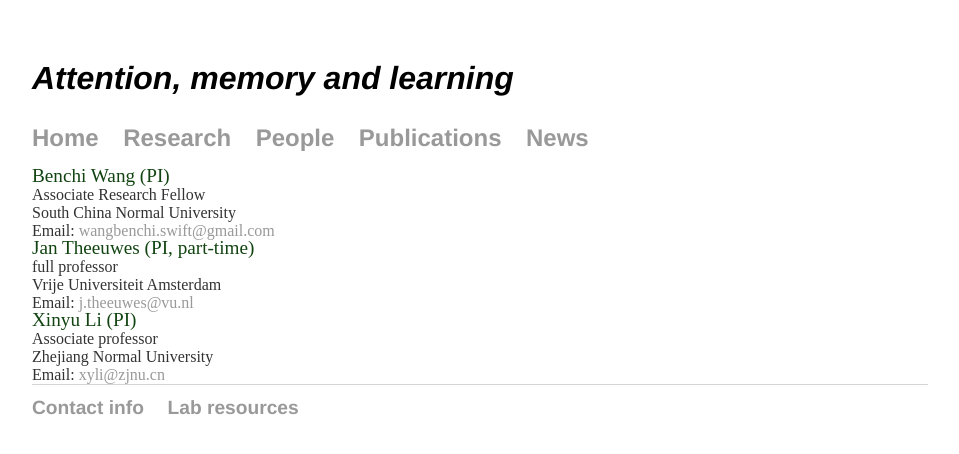
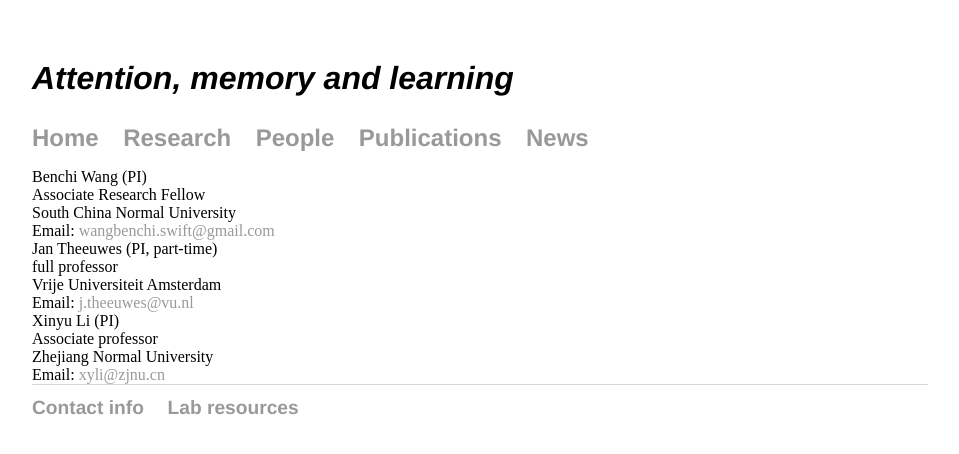
Before and after one commit to wangbenchi/wangbenchi.github.io, a Jekyll site: the page built from people/index.html, in a window 1280 px wide. Shown: the top 454 px of the page, without its empty margins (160-1119 px from the left). Built offline with Jekyll 4.4.1, drawn with Linux system fonts in a browser that asks for light colours.

Commit message:
Update main.css

```diff
--- a/css/main.css
+++ b/css/main.css
@@ -17,10 +17,7 @@
     text-decoration: none;
     color: #999;
 }
-a1 {
-    font-size: 1.2em;
-    color: #141;
-}
+
 a:hover {
     text-decoration: underline;
 }
@@ -39,11 +36,7 @@
     line-height: 1.4em;
     color: #333;
 }
-p1 {
-    font-size: 1.0em;
-    line-height: 0.9em;
-    color: #333;
-}
+
 footer {
     border-top: 1px solid #d5d5d5;
     font-size: .8em;
```
